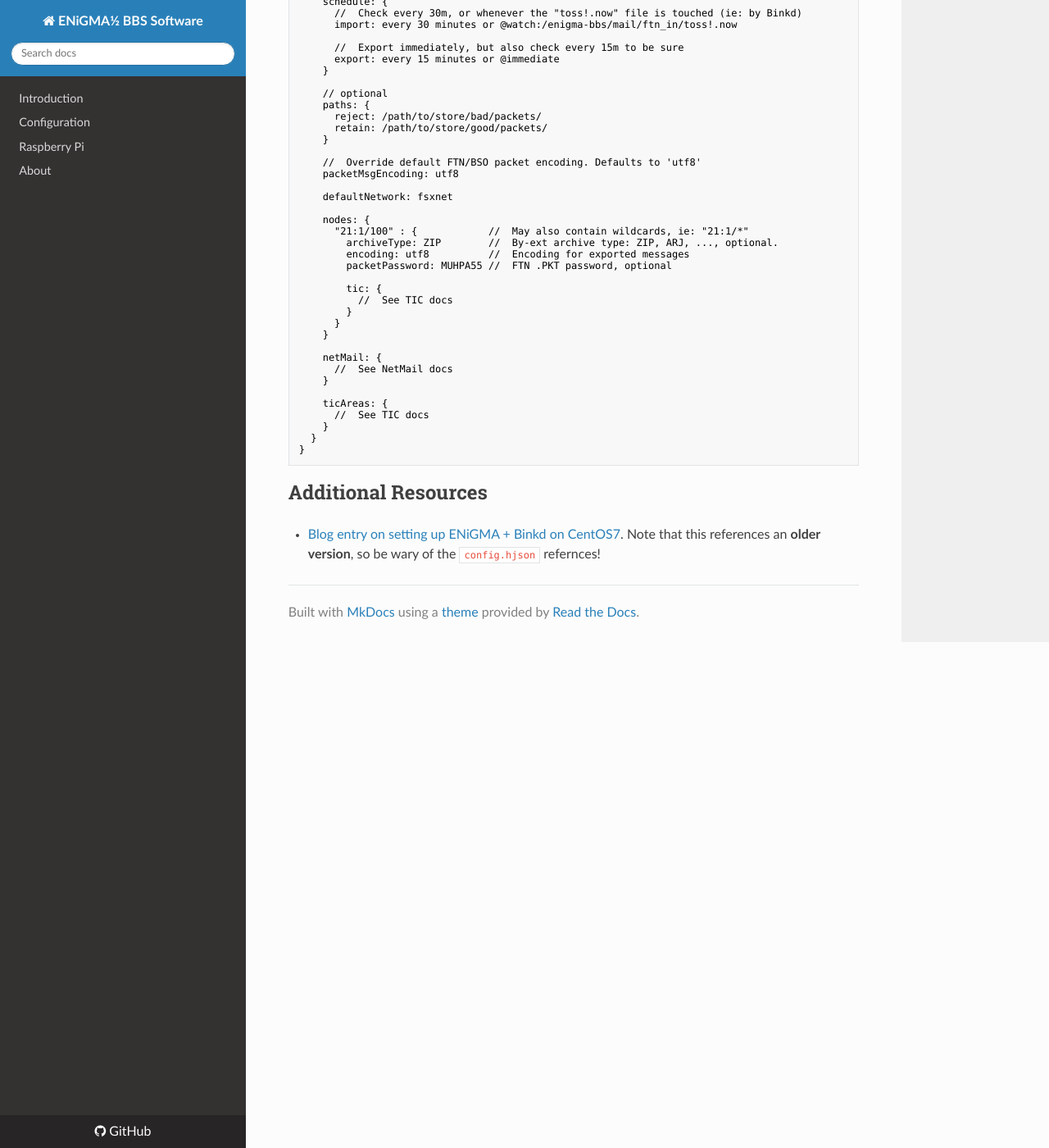
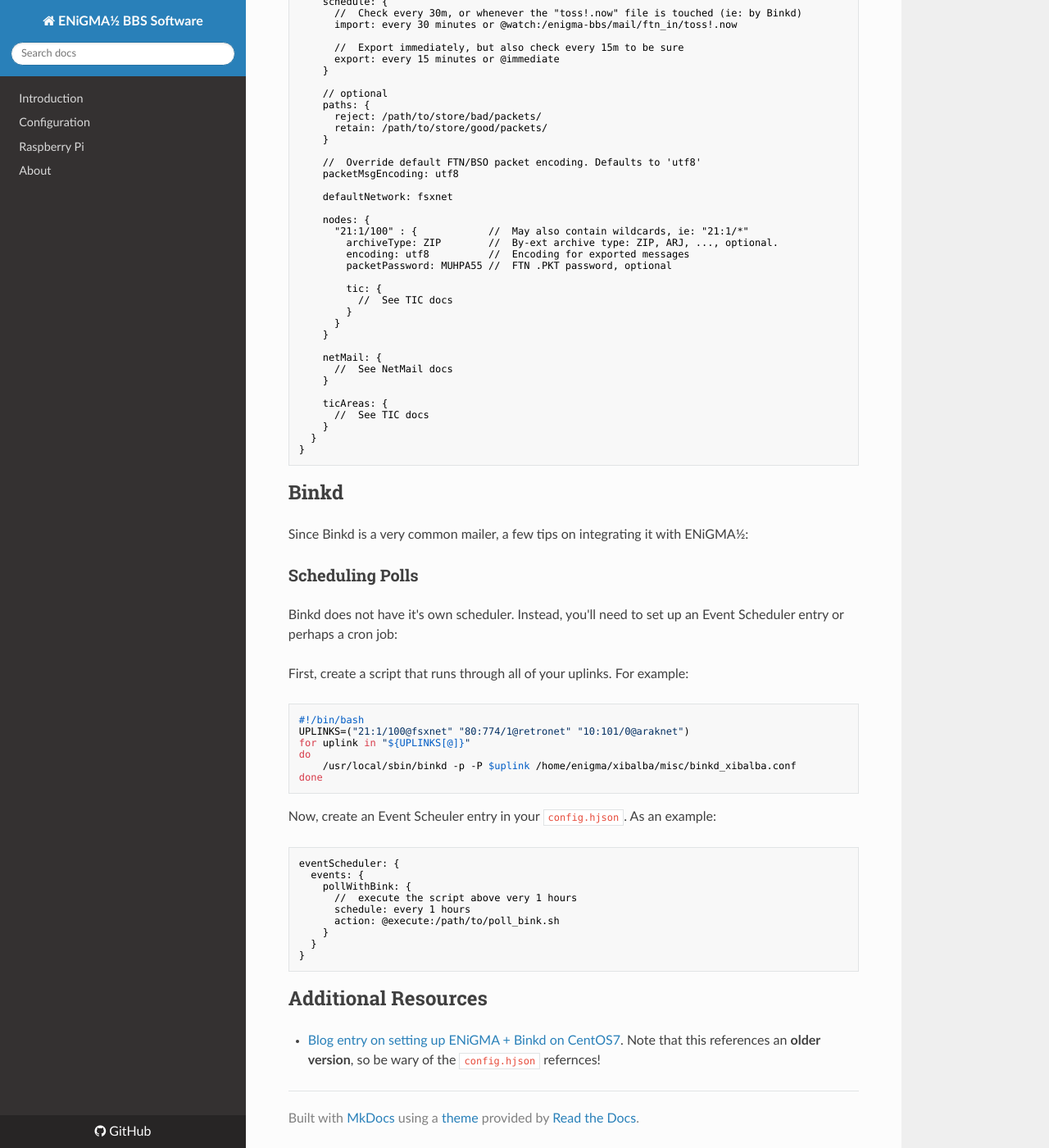
Before and after one commit to NuSkooler/enigma-bbs, an MkDocs documentation site: the page built from docs/messageareas/bso-import-export.md, in a window 1280 px wide and 1400 px high, scrolled down 2127 px. Shown: the whole window at 82% size. Built offline with MkDocs 1.6.1, drawn with Linux system fonts in a browser that asks for light colours; nearby versions of some CDN libraries; old or Windows-style settings are respelled for this version of MkDocs.

Commit message:
Notes on binkd

````diff
--- a/docs/messageareas/bso-import-export.md
+++ b/docs/messageareas/bso-import-export.md
@@ -120,5 +120,34 @@ scannerTossers: {
 }
 ```
 
+## Binkd
+Since Binkd is a very common mailer, a few tips on integrating it with ENiGMA½:
+
+### Scheduling Polls
+Binkd does not have it's own scheduler. Instead, you'll need to set up an Event Scheduler entry or perhaps a cron job:
+
+First, create a script that runs through all of your uplinks. For example:
+```bash
+#!/bin/bash
+UPLINKS=("21:1/100@fsxnet" "80:774/1@retronet" "10:101/0@araknet")
+for uplink in "${UPLINKS[@]}"
+do
+	/usr/local/sbin/binkd -p -P $uplink /home/enigma/xibalba/misc/binkd_xibalba.conf
+done
+```
+
+Now, create an Event Scheuler entry in your `config.hjson`. As an example:
+```hjson
+eventScheduler: {
+  events: {
+    pollWithBink: {
+      //  execute the script above very 1 hours
+      schedule: every 1 hours
+      action: @execute:/path/to/poll_bink.sh
+    }
+  }
+}
+```
+
 ## Additional Resources
 * [Blog entry on setting up ENiGMA + Binkd on CentOS7](https://l33t.codes/enigma-12-binkd-on-centos-7/). Note that this references an **older version**, so be wary of the `config.hjson` refernces!
````
